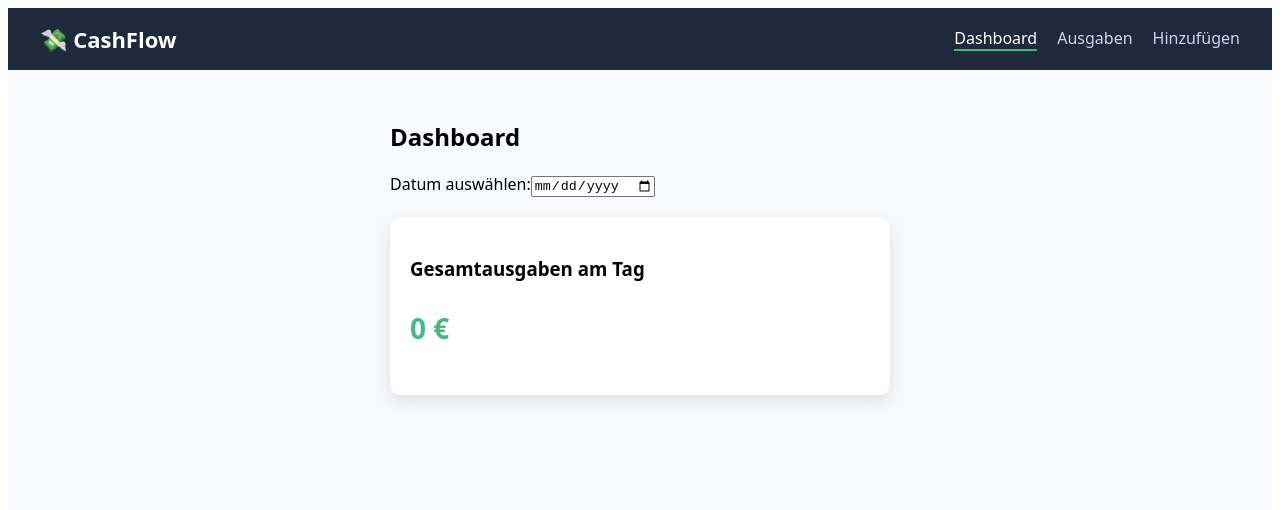
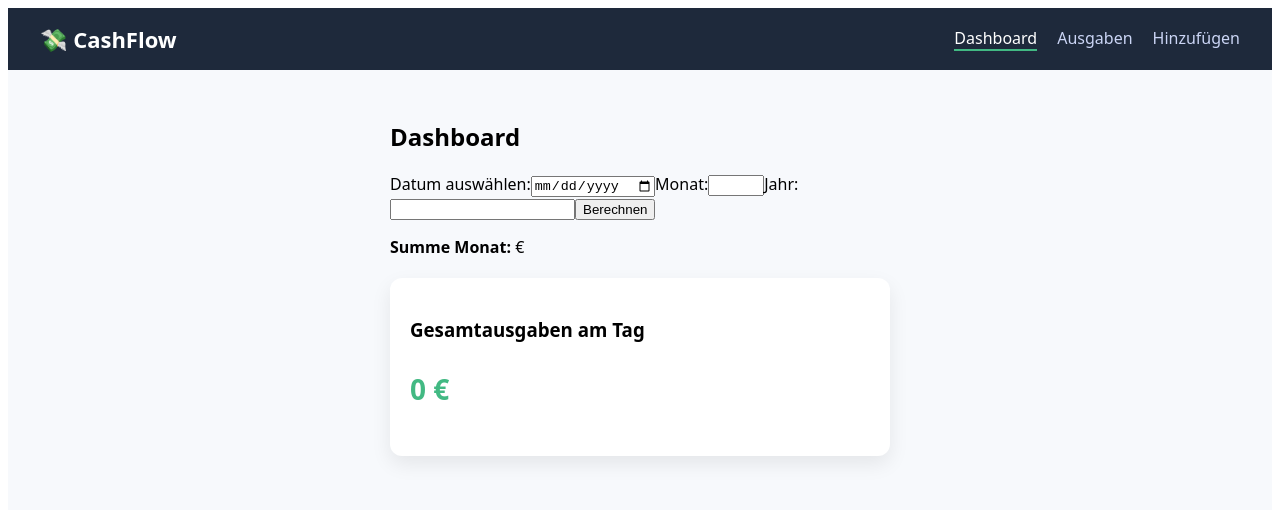
Before and after one commit to FatimaKarmid/cashflow-frontend, a Vue app: page / in a window 1280 px wide. Shown: the top 510 px of the page. Built offline with nearby package versions, Linux system fonts and the light colour scheme.

Commit message:
Funktionen erweitern

```diff
--- a/src/components/Dashboard.vue
+++ b/src/components/Dashboard.vue
@@ -4,6 +4,16 @@
 
     <label>Datum auswählen:</label>
     <input type="date" v-model="selectedDate" @change="loadSumme" />
+
+    <label>Monat:</label>
+    <input type="number" v-model="monat" min="1" max="12">
+
+    <label>Jahr:</label>
+    <input type="number" v-model="jahr">
+
+    <button @click="loadMonatSumme">Berechnen</button>
+
+    <p><strong>Summe Monat:</strong> {{ monatsSumme }} €</p>
 
     <div class="card">
       <h3>Gesamtausgaben am Tag</h3>
@@ -59,4 +69,18 @@ export default {
   font-weight: bold;
   color: #42b983;
 }
+
+.dashboard-grid {
+  display: grid;
+  grid-template-columns: repeat(auto-fit, minmax(220px, 1fr));
+  gap: 20px;
+}
+
+.card {
+  background: white;
+  padding: 20px;
+  border-radius: 12px;
+  box-shadow: 0 8px 20px rgba(0,0,0,0.08);
+}
+
 </style>
--- a/src/components/ExpenseList.vue
+++ b/src/components/ExpenseList.vue
@@ -2,6 +2,22 @@
   <div class="container">
     <h2>Ausgabenübersicht</h2>
 
+    <!-- FILTER -->
+    <div class="filter">
+      <label for="kategorie">Kategorie filtern:</label>
+      <select id="kategorie" v-model="selectedKategorie" @change="filterExpenses">
+        <option value="">Alle</option>
+        <option value="LEBENSMITTEL">Lebensmittel</option>
+        <option value="KLEIDUNG">Kleidung</option>
+        <option value="FAHRTKOSTEN">Fahrtkosten</option>
+        <option value="MIETE">Miete</option>
+        <option value="FREIZEIT">Freizeit</option>
+        <option value="GESUNDHEIT">Gesundheit</option>
+        <option value="SONSTIGES">Sonstiges</option>
+      </select>
+    </div>
+
+    <!-- LISTE -->
     <ul v-if="expenses.length">
       <li v-for="expense in expenses" :key="expense.id" class="expense-item">
         <div>
@@ -37,18 +53,20 @@ export default {
   name: 'AusgabenListe',
   data() {
     return {
-      expenses: []
+      expenses: [],
+      selectedKategorie: ""
     };
   },
   mounted() {
     this.fetchExpenses();
   },
   methods: {
-    // Wandelt Zahl in Text um
+    // Zahl → Text
     verwendungszweckText(value) {
       return verwendungszweckMap[value] || "Unbekannt";
     },
 
+    // Alle laden
     fetchExpenses() {
       fetch('https://cashflow-6.onrender.com/auszahlungen')
           .then(response => response.json())
@@ -60,6 +78,24 @@ export default {
           );
     },
 
+    // Filter nach Kategorie
+    filterExpenses() {
+      if (!this.selectedKategorie) {
+        this.fetchExpenses();
+        return;
+      }
+
+      fetch(`https://cashflow-6.onrender.com/auszahlungen/filter?kategorie=${this.selectedKategorie}`)
+          .then(response => response.json())
+          .then(data => {
+            this.expenses = data;
+          })
+          .catch(error =>
+              console.error('Fehler beim Filtern:', error)
+          );
+    },
+
+    // Löschen
     deleteTransaction(id) {
       fetch(`https://cashflow-6.onrender.com/auszahlungen/${id}`, {
         method: 'DELETE'
@@ -83,6 +119,15 @@ export default {
 .container {
   max-width: 700px;
   margin: 0 auto;
+}
+
+.filter {
+  margin-bottom: 20px;
+}
+
+select {
+  padding: 6px;
+  margin-left: 10px;
 }
 
 ul {
```
